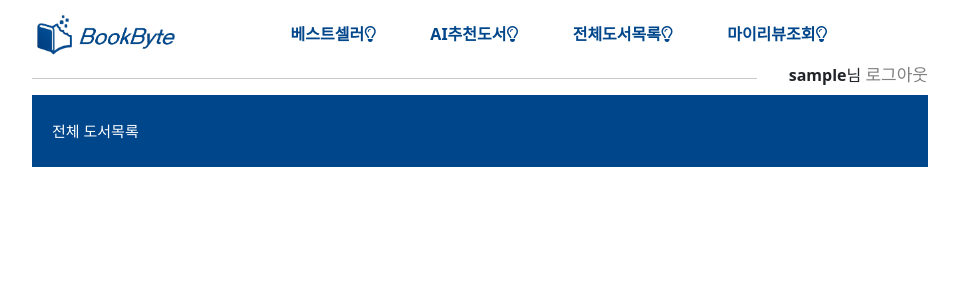
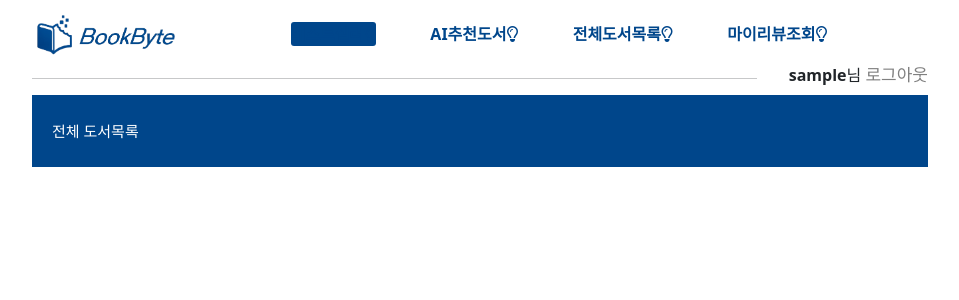
Before and after one commit to Chuuravel/bookbyte, a Django app: page /showall/ in a window 1280 px wide, with the pointer over the restyled element. Shown: the top 300 px of the page, without its empty margins (160-1119 px from the left). Run offline with Django 5.2, Linux system fonts and the light colour scheme; the visitor is signed in with stand-in values (Sample User, id 1); data that the repository does not hold is empty; some libraries are stand-ins or nearby versions.

Commit message:
마우스오버설정

```diff
--- a/static/css/style.css
+++ b/static/css/style.css
@@ -25,6 +25,17 @@
 .headermiddle a {
 	text-decoration-line: none; /* 링크 밑줄 없앰 */
 	color: #00468B;
+}
+
+/* 마우스오버 설정 */
+.headermiddle li:hover {
+	background-color: #00468B;
+  	border-radius: 3px;
+}
+
+/* 마우스오버 설정 */
+.headermiddle a:hover {
+	color: white;
 }
 
 .headerbottom{
```
